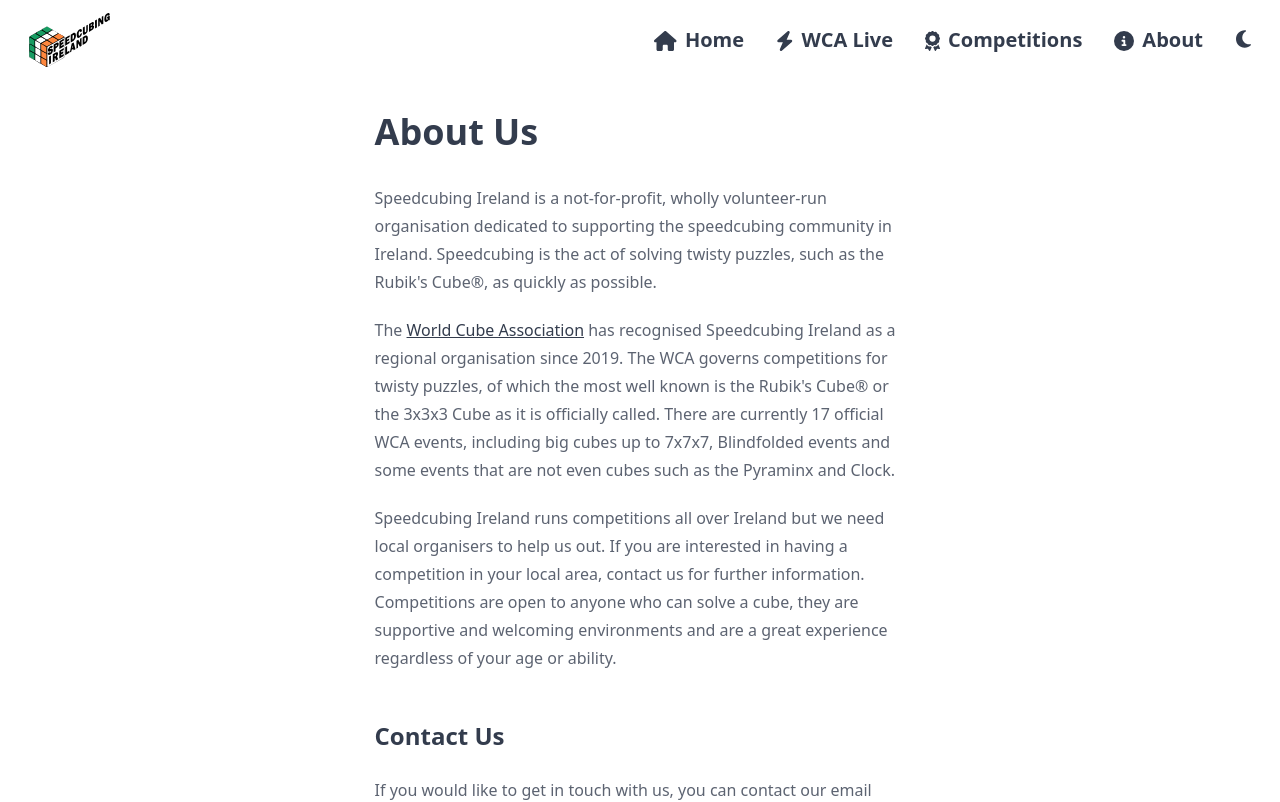
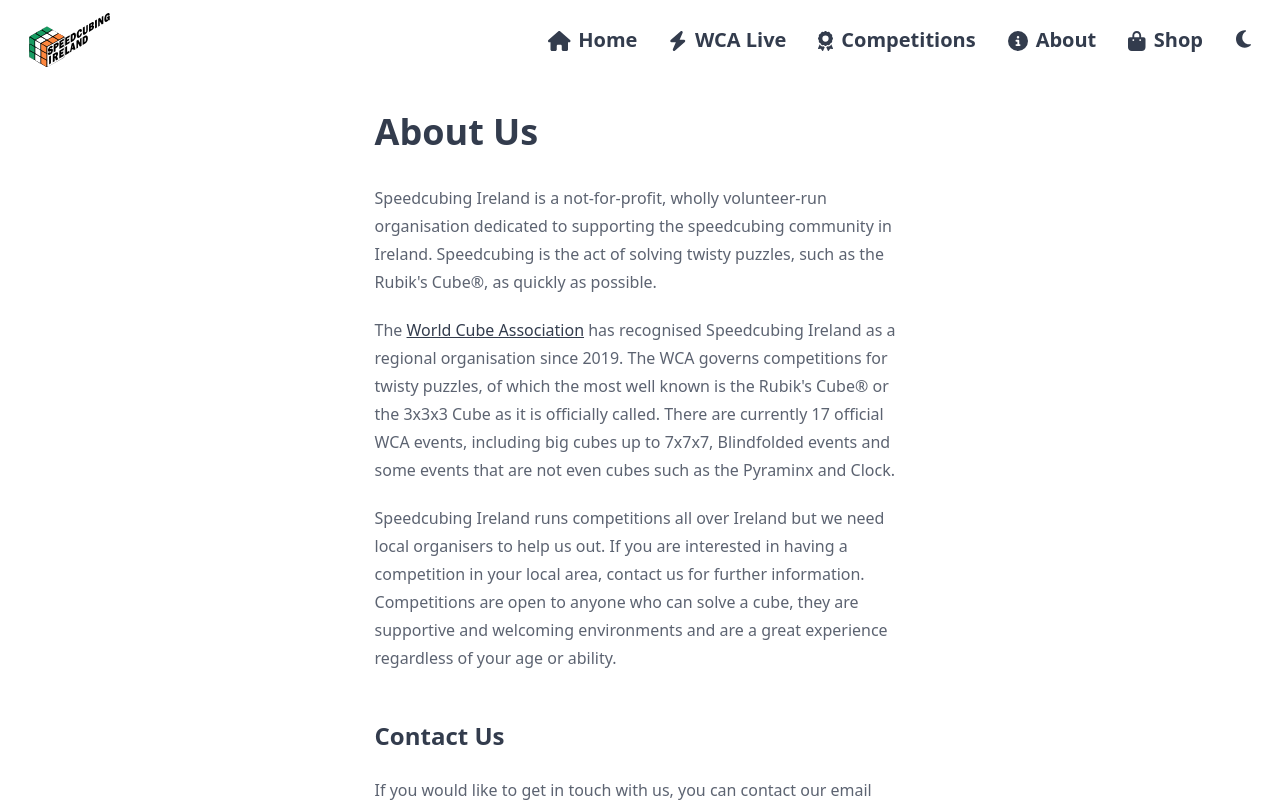
Before and after one commit to speedcubing-ireland/speedcubingireland.com, a Next.js app: page /posts/about in a window 1280 px wide. Shown: the top 802 px of the page. Built offline with nearby package versions, Linux system fonts and the light colour scheme.

Commit message:
Add shop to the navbar

```diff
--- a/components/layout/Navbar.tsx
+++ b/components/layout/Navbar.tsx
@@ -1,12 +1,12 @@
 /* eslint-disable jsx-a11y/no-noninteractive-tabindex */ // daisyUI uses tabIndex
 import {
-  faAward, /* faBagShopping, */ faBars, faBolt, faCircleInfo, faHome, faMoon, faSun,
+  faAward, faBagShopping, faBars, faBolt, faCircleInfo, faHome, faMoon, faSun,
 } from '@fortawesome/free-solid-svg-icons';
 import Link from 'next/link';
 import { FontAwesomeIcon } from '@fortawesome/react-fontawesome';
 import { useTheme } from 'next-themes';
 import { useEffect, useState } from 'react';
-import { IRISH_COMPS_URL /* , SHOPIFY_STORE_URL */ } from '../../utils/constants';
+import { IRISH_COMPS_URL, SHOPIFY_STORE_URL } from '../../utils/constants';
 import Logo from '../../public/logos/speedcubing-ireland-logo.svg';
 import DarkLogo from '../../public/logos/speedcubing-ireland-logo-dark.svg';
 import { isThemeDark } from '../../utils/theme';
@@ -57,11 +57,11 @@
       icon: faCircleInfo,
       url: '/posts/about',
     },
-    // {
-    //   text: 'Shop',
-    //   icon: faBagShopping,
-    //   url: SHOPIFY_STORE_URL,
-    // },
+    {
+      text: 'Shop',
+      icon: faBagShopping,
+      url: SHOPIFY_STORE_URL,
+    },
   ];
 
   if (!home) {
```
